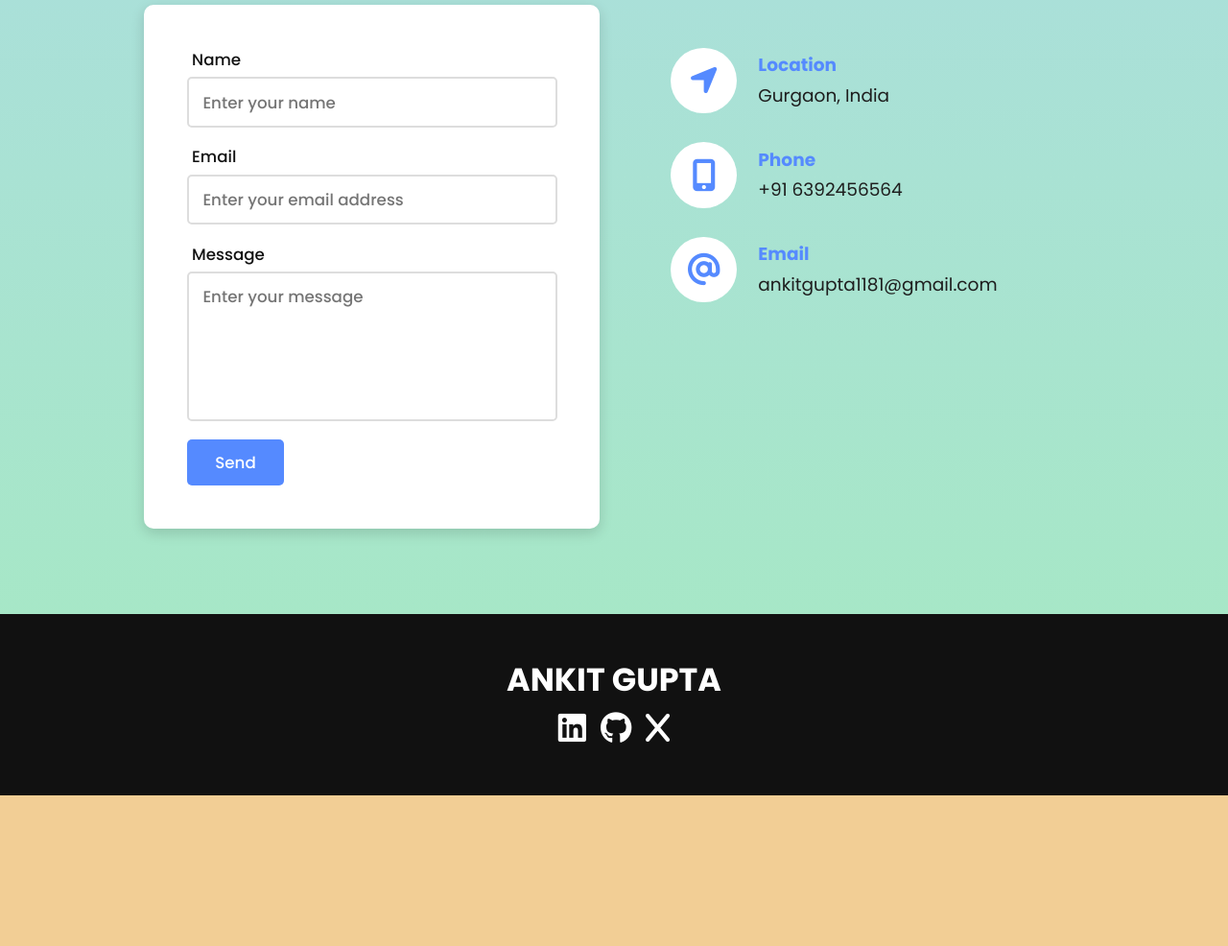
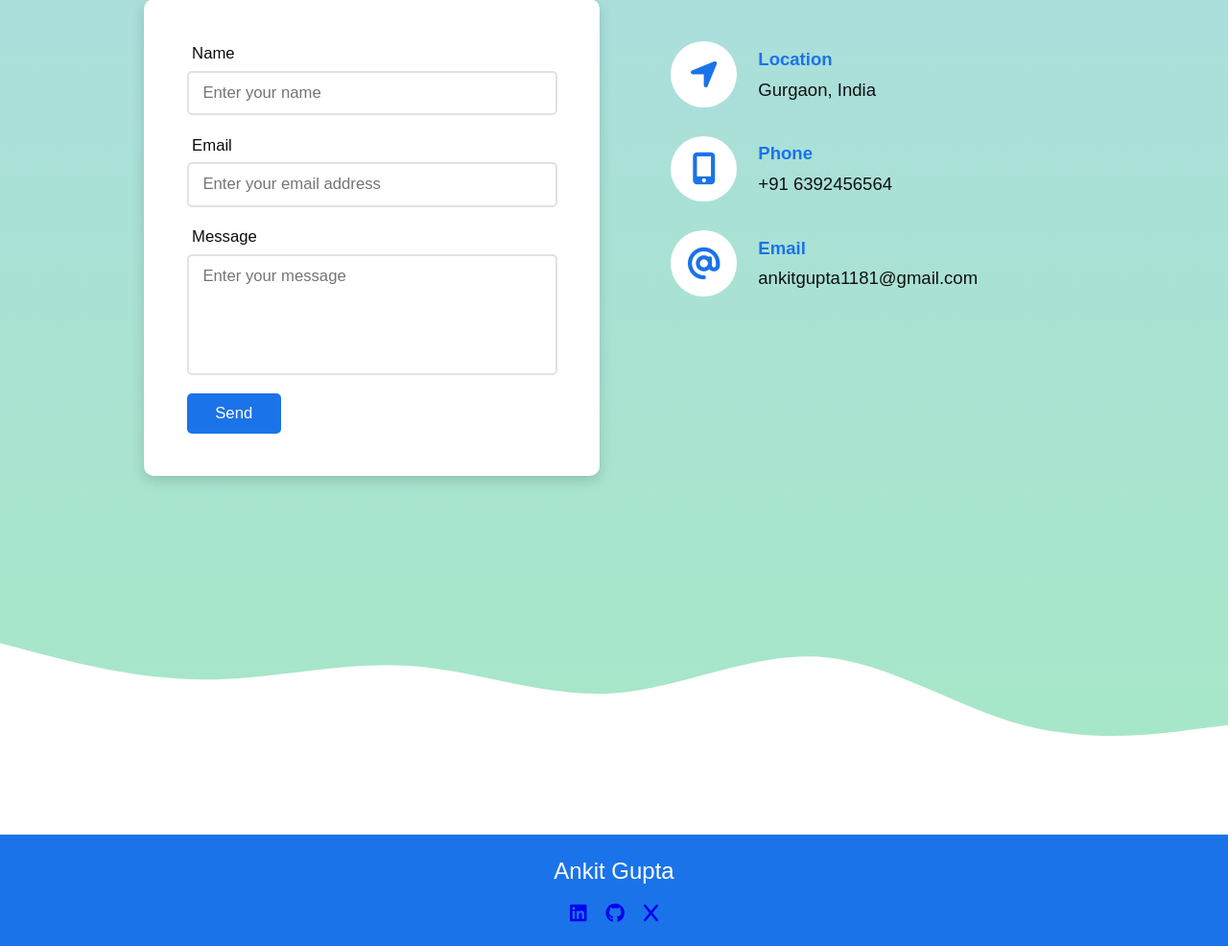
Before and after one commit to ankitgupta1020/Portfolio, a PHP site: page / in a window 1280 px wide. Shown: the part 4302-5288 px from the top of the page at 96% size. Before the commit the page ends 5131 px from the top, so only its background shows below. Run offline with PHP 8.4, Linux system fonts and the light colour scheme.

Commit message:
initial commit

```diff
--- a/css/general.css
+++ b/css/general.css
@@ -2,9 +2,9 @@
 /* CSS VARIABLE */
 /***********************/
 
-@import url("https://fonts.googleapis.com/css2?family=Poppins:wght@300;400;500;600;700;800&display=swap");
+@import url('https://fonts.googleapis.com/css2?family=Inter:wght@100;200;300;400;500;600;700;800;900&display=swap');
 
-:root {
+/* :root {
   --clr-primary: #558aff;
   --clr-primary-darker: #446ecc;
   --clr-background: #e5ebf4;
@@ -15,6 +15,18 @@
   --clr-white: #fff;
   --clr-white-darker: #ddd;
   --clr-black: #111;
+} */
+:root {
+  --clr-primary: #1A73E8;           /* Bright Blue */
+  --clr-primary-darker: #0F5DBF;    /* Darker Blue */
+  --clr-background: #F6F7F9;        /* Off White */
+  --clr-background-transparent: rgba(246, 247, 249, 0.95); /* Transparent Off White */
+  --clr-text: #111;                 /* Almost Black */
+  --clr-text-lighter: #575757;      /* Medium Gray */
+  --clr-white-transparent: rgba(255, 255, 255, 0.95); /* Transparent White */
+  --clr-white: #FFFFFF;             /* Pure White */
+  --clr-white-darker: #E2E2E2;      /* Light Gray */
+  --clr-black: #0B0B0B;             /* Deep Black */
 }
 
 .dark-mode {
--- a/css/styles.css
+++ b/css/styles.css
@@ -863,7 +863,7 @@ h1 span {
 /***********************/
 /* FOOTER */
 /***********************/
-
+/*
 footer {
   padding: 4.8rem 3.2rem;
   background: var(--clr-black);
@@ -895,4 +895,48 @@ footer .social-link:active {
   -webkit-transform: translateY(-0.3rem);
   -ms-transform: translateY(-0.3rem);
   transform: translateY(-0.3rem);
+} */
+footer {
+  background-color: #FFFFFF; /* Your footer background color */
+  position: relative;
+  overflow: hidden;
 }
+
+footer::after {
+  content: "";
+  position: absolute;
+  bottom: -50px; /* Adjust this value based on your curve size */
+  left: 0;
+  width: 100%;
+  height: 50px; /* Adjust this value based on your curve size */
+  background-color: #FFFFFF; /* Your footer background color */
+  border-top-left-radius: 50% 25px;
+  border-top-right-radius: 50% 25px;
+}
+
+footer {
+  padding: 20px 0;
+  background-color: #1A73E8;  /* A bright blue, but feel free to adjust */
+  color: white;
+  text-align: center;
+}
+
+footer p {
+  font-size: 24px;   /* Emphasizing the name */
+  margin-bottom: 15px;
+}
+
+.social-links {
+  display: flex;
+  justify-content: center;
+  gap: 20px;   /* Space between icons */
+}
+
+.social-link i {
+  font-size: 20px;  /* Adjusting the size of icons */
+  transition: transform 0.3s ease;   /* Smooth transition for hover effect */
+}
+
+.social-link:hover i {
+  transform: scale(1.1);  /* Slightly enlarging icons on hover */
+}
--- a/index.html
+++ b/index.html
@@ -490,7 +490,7 @@
 
 
   <!-- FOOTER -->
-  <footer>
+  <!-- <footer>
     <p>Ankit Gupta</p>
     <div class="social-links center">
       <a class="social-link" title="LinkedIn" href="https://www.linkedin.com/in/ankit-gupta-5bb433174/" target="_blank"
@@ -505,7 +505,30 @@
         <i class="fa-brands fa-x "></i>
       </a>
     </div>
+  </footer> -->
+  <!-- FOOTER -->
+  <div class="curved-svg">
+    <svg xmlns="http://www.w3.org/2000/svg" viewBox="0 0 1440 320">
+      <path fill="#FFFFFF" d="M0,96L40,106.7C80,117,160,139,240,138.7C320,139,400,117,480,122.7C560,128,640,160,720,154.7C800,149,880,107,960,112C1040,117,1120,171,1200,192C1280,213,1360,203,1400,197.3L1440,192L1440,320L1400,320C1360,320,1280,320,1200,320C1120,320,1040,320,960,320C880,320,800,320,720,320C640,320,560,320,480,320C400,320,320,320,240,320C160,320,80,320,40,320L0,320Z"></path>
+    </svg>
+
+  <footer>
+    <p>Ankit Gupta</p>
+    <div class="social-links">
+      <a class="social-link" title="LinkedIn" href="https://www.linkedin.com/in/ankit-gupta-5bb433174/" target="_blank"
+        rel="noopener noreferrer">
+        <i class="fa-brands fa-linkedin"></i>
+      </a>
+      <a class="social-link" title="Github" href="https://github.com/ankitgupta1020" target="_blank"
+        rel="noopener noreferrer">
+        <i class="fa-brands fa-github"></i>
+      </a>
+      <a class="social-link" title="X" href="https://x.com/AnkitGu93350210" target="_blank" rel="noopener noreferrer">
+        <i class="fa-brands fa-x"></i>
+      </a>
+    </div>
   </footer>
+</div>
 </body>
 
 </html>
```
